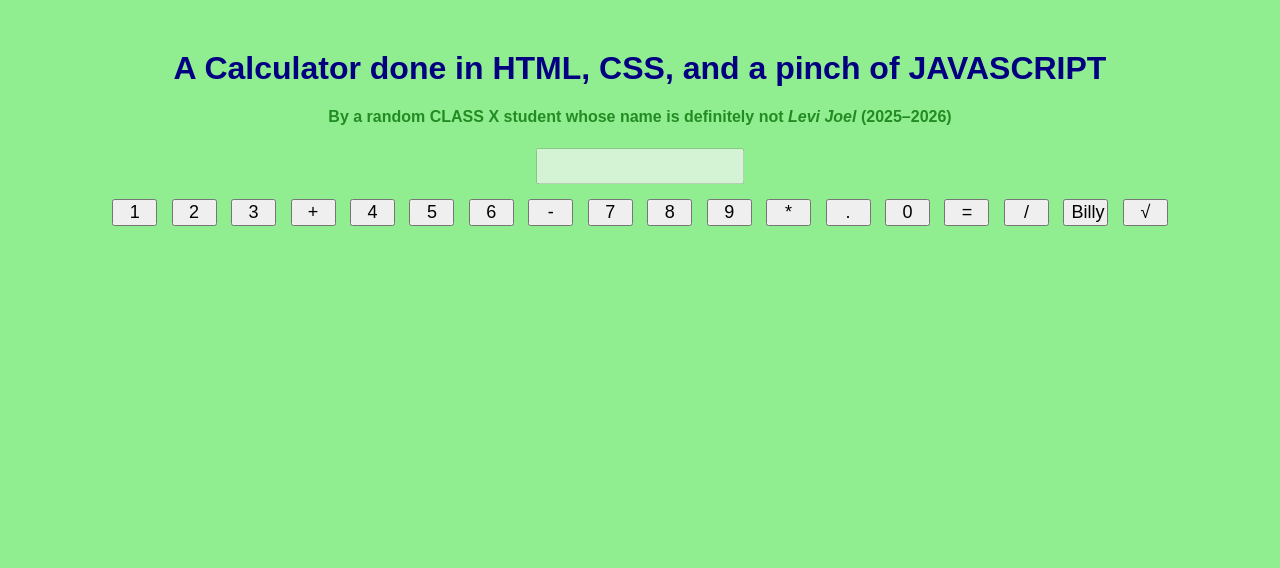
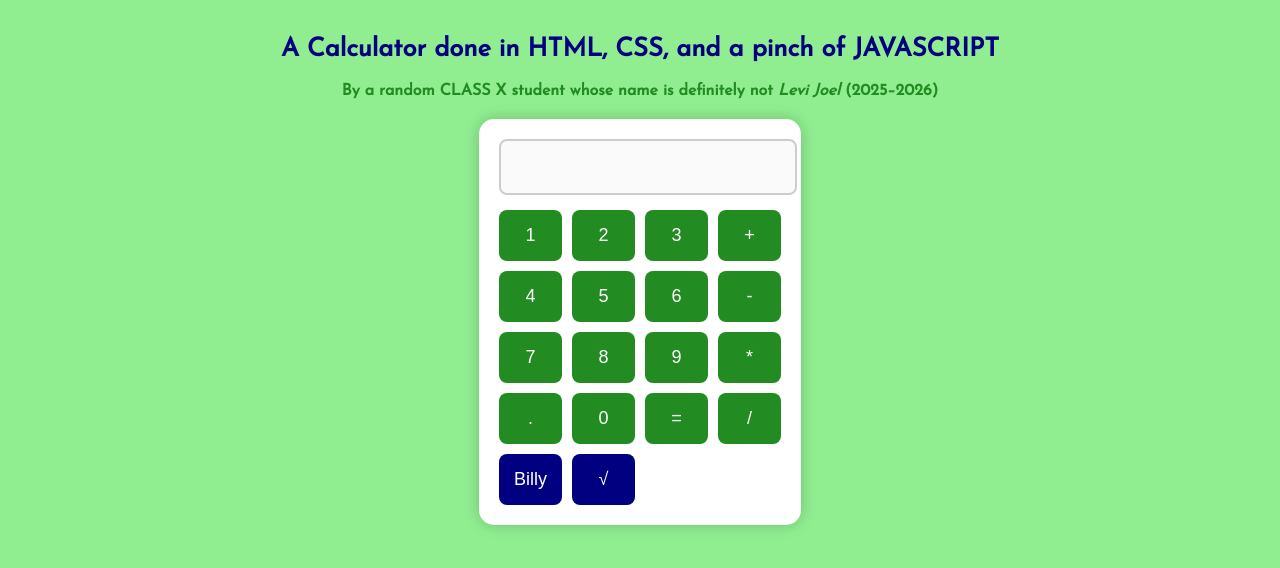
Before and after one commit to zkkl02840-byte/X4, a plain HTML site: page index.html in a window 1280 px wide. Drawn offline with Linux system fonts and the light colour scheme.

Commit message:
Update X4css.css

```diff
--- a/X4css.css
+++ b/X4css.css
@@ -1,28 +1,97 @@
+/* --- General styling --- */
 body {
-text-align: center;
-margin-top: 50px;
-font-family: Arial;
-background-color: #90EE90;
+  text-align: center;
+  margin: 0;
+  padding: 20px;
+  font-family: 'Josefin Sans', Arial, sans-serif;
+  background-color: #90EE90;
+}
+
+h1 {
+  color: #000080;
+  font-size: 1.6em;
+  margin-bottom: 5px;
+}
+
+h4 {
+  color: #228B22;
+  font-size: 1em;
+  margin-bottom: 20px;
+}
+
+/* --- Calculator layout --- */
+.calculator {
+  background: #fff;
+  display: inline-block;
+  padding: 20px;
+  border-radius: 15px;
+  box-shadow: 0 0 15px rgba(0, 0, 0, 0.2);
 }
 
 #display {
-width: 200px;
-height: 30px;
-font-size: 18px;
-margin-bottom: 10px;
+  width: 100%;
+  height: 50px;
+  font-size: 20px;
+  text-align: right;
+  margin-bottom: 15px;
+  border: 2px solid #ccc;
+  border-radius: 8px;
+  padding-right: 10px;
+}
+
+/* --- Button grid --- */
+.button-grid {
+  display: grid;
+  grid-template-columns: repeat(4, 1fr);
+  gap: 10px;
 }
 
 .button {
-width: 45px;
-height; 45px;
-font-size: 18px;
-margin: 5px;
+  width: 100%;
+  padding: 15px;
+  font-size: 18px;
+  border: none;
+  border-radius: 8px;
+  background-color: #228B22;
+  color: white;
+  cursor: pointer;
+  transition: background 0.2s ease;
 }
 
-h1 {
-color: #000080;
+.button:hover {
+  background-color: #0d47a1;
 }
 
-h4 {
-color: #228B22;
+.special {
+  background-color: #000080;
 }
+
+.special:hover {
+  background-color: #0b3d91;
+}
+
+/* --- Responsive design --- */
+@media (max-width: 480px) {
+  h1 {
+    font-size: 1.2em;
+  }
+
+  h4 {
+    font-size: 0.9em;
+  }
+
+  .calculator {
+    width: 90%;
+    padding: 15px;
+  }
+
+  #display {
+    font-size: 18px;
+    height: 45px;
+  }
+
+  .button {
+    padding: 12px;
+    font-size: 16px;
+  }
+}
```
